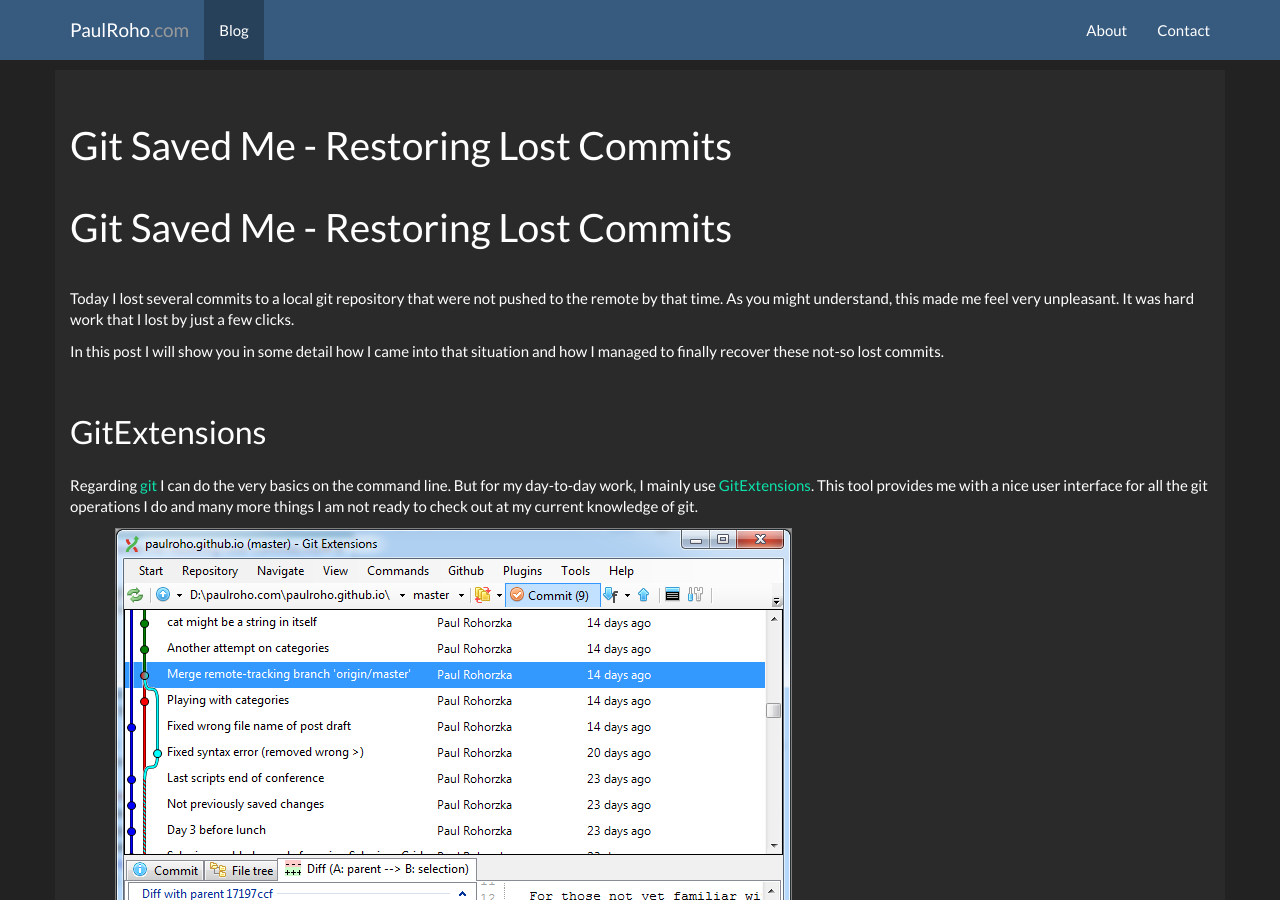
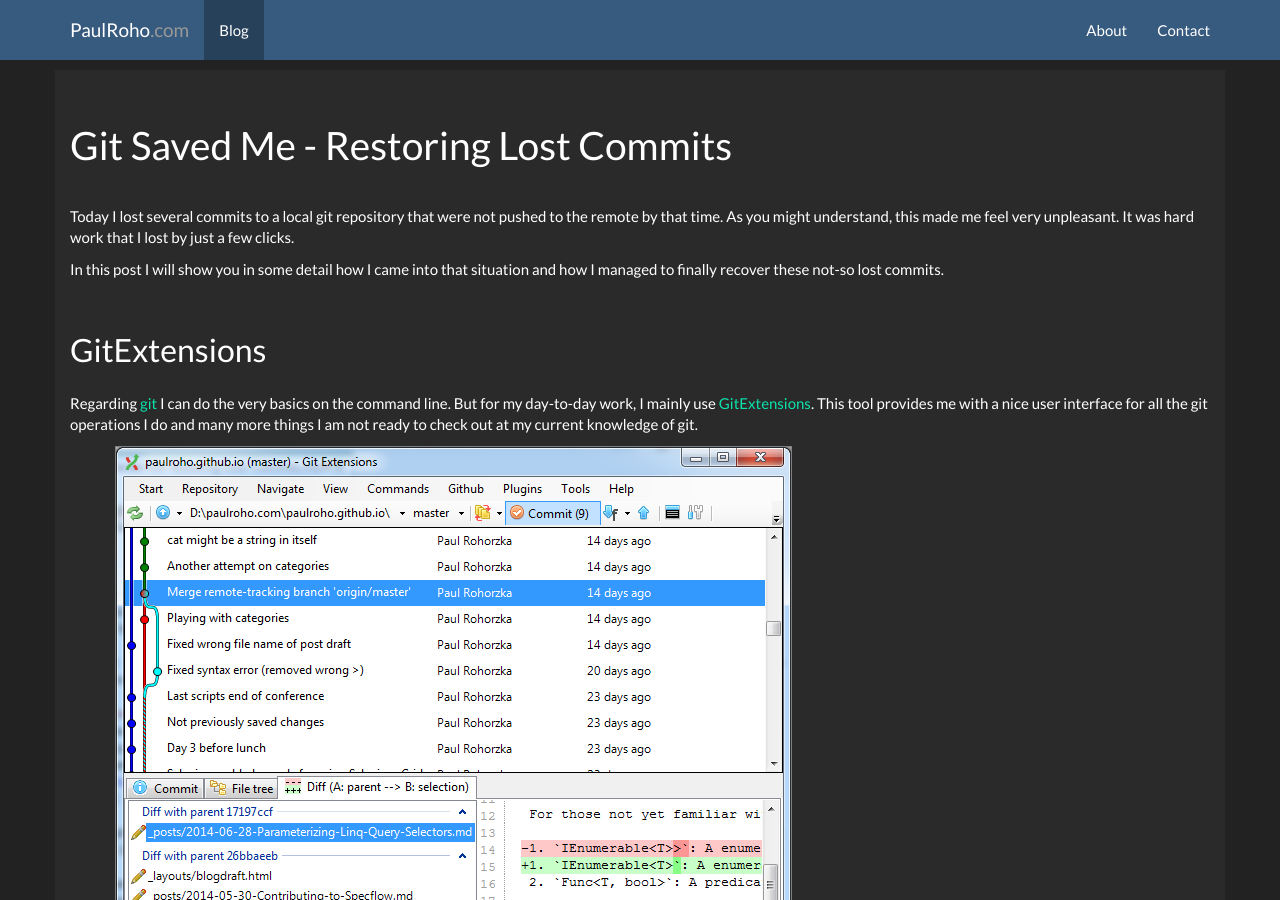
Before and after one commit to paulroho/paulroho.github.io, a Jekyll site: the page built from _posts/2014-10-24-Git-Saved-Me-Restoring-Lost-Commits.md, in a window 1280 px wide and 900 px high. Built offline with Jekyll 4.4.1, drawn with Linux system fonts in a browser that asks for light colours; nearby versions of some CDN libraries; comment, search, counter and statistics services are not loaded.

Commit message:
Removed another extra headline

```diff
--- a/_posts/2014-10-24-Git-Saved-Me-Restoring-Lost-Commits.md
+++ b/_posts/2014-10-24-Git-Saved-Me-Restoring-Lost-Commits.md
@@ -2,8 +2,6 @@
 title: Git Saved Me - Restoring Lost Commits
 tags: [git]
 ---
-
-# Git Saved Me - Restoring Lost Commits
 
 Today I lost several commits to a local git repository that were not pushed to the remote by that time. As you might understand, this made me feel very unpleasant. It was hard work that I lost by just a few clicks.
 
```
